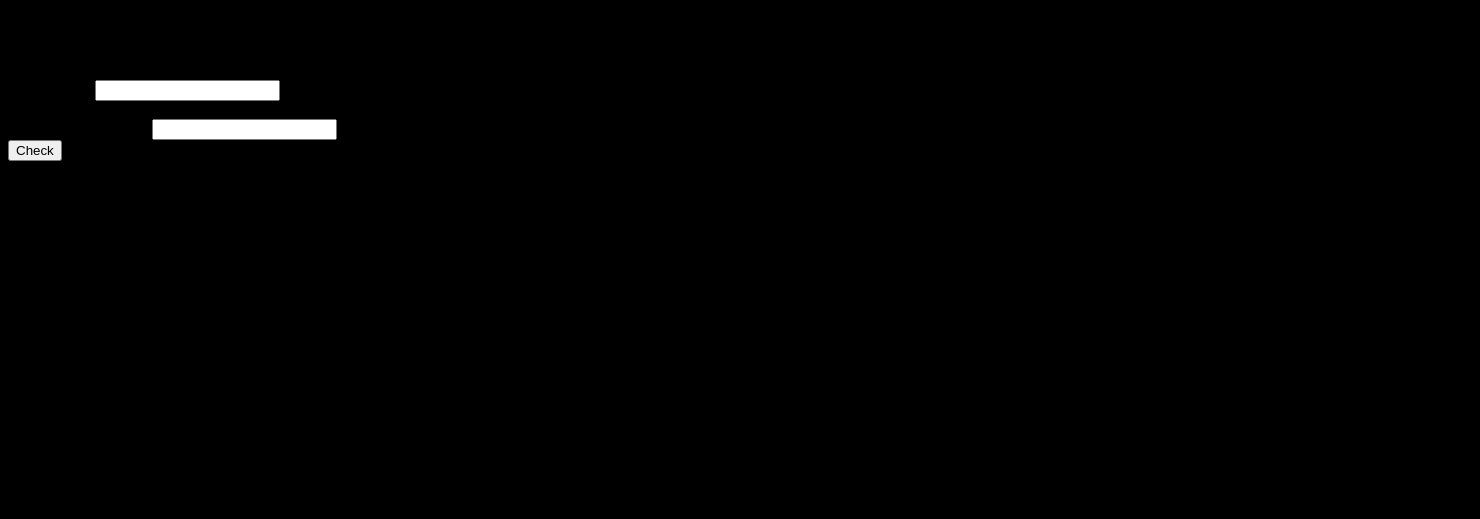
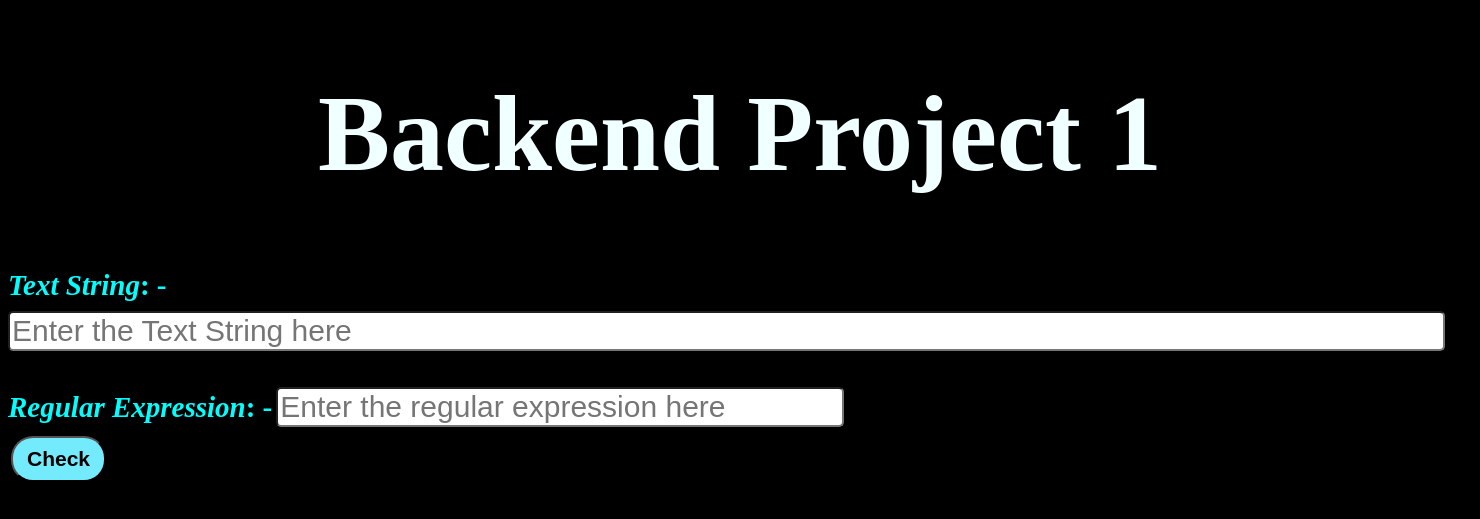
Before and after one commit to Ash7540/backend_project1, a Flask app: page / in a window 1480 px wide. Shown: the top 519 px of the page. Run offline with Flask 2, Linux system fonts and the light colour scheme.

Commit message:
Update index.html

```diff
--- a/templates/index.html
+++ b/templates/index.html
@@ -5,16 +5,46 @@
     <meta http-equiv="X-UA-Compatible" content="IE=edge">
     <meta name="viewport" content="width=device-width, initial-scale=1.0">
     <title>Home Page</title>
+    <style>
+        .labelling{
+            color: aqua;
+            margin: 10px 0;
+            font-size: 29px;
+            font-weight: bold;
+        }
+        .input_user{
+            border-radius: 5px;
+            box-sizing: border-box;
+            font-size: 30px;
+            margin: 9px 0;
+        }
+        .submit{
+            padding: 9px 14px;
+            border-radius: 22px;
+            color: rgb(0, 0, 0);
+            background-color: rgb(116, 235, 253);
+            font-weight: bold;
+            font-size: 21px;
+            margin: 0 3px;
+            cursor: pointer;
+        }
+        .submit:hover{
+            background-color: rgb(255, 255, 255);
+            color: rgb(0, 5, 6);
+        }
+    </style>
 </head>
 <body style="background-color: black;">
-    <h1>Backend Project 1</h1>
+    <h1 style="color: azure; font-size: 108px; text-align: center;">Backend Project 1</h1>
     <form method="post">
 
-        <label><i>Text String</i>: -</label>
-        <input type="text">
+        <label class="labelling"><i>Text String</i>: -</label>
+        <input class="input_user" type="text" id="text_string" name="text_string" placeholder="Enter the Text String here"
+            size="80">
         <br><br>
-        <label><i>Regular Expression</i>: -</label>
-        <input ctype="text">
+        <label class="labelling"><i>Regular Expression</i>: -</label>
+        <input class="input_user" type="text" id="regular_expression" name="regular_expression"
+                placeholder="Enter the regular expression here" size="30">
         <br>
         <input type="submit" value="Check" class="submit">
     </form>
```
